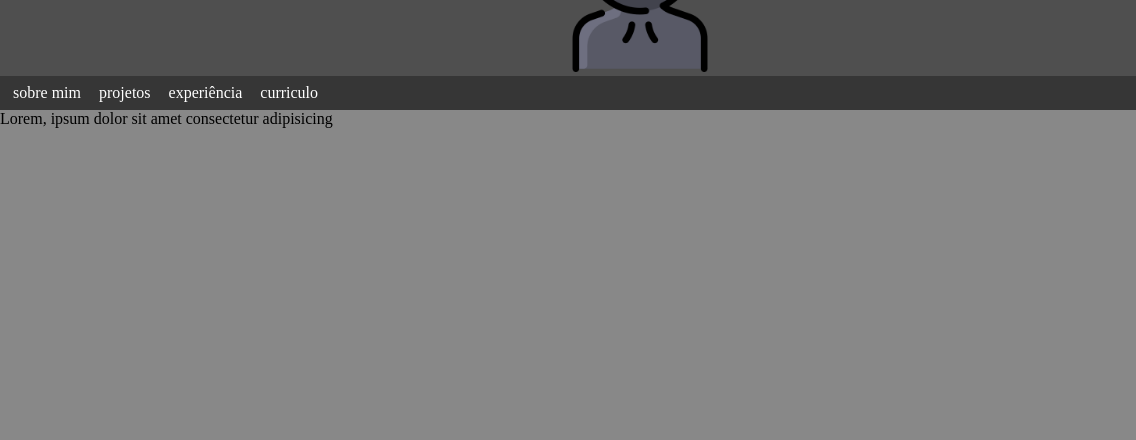
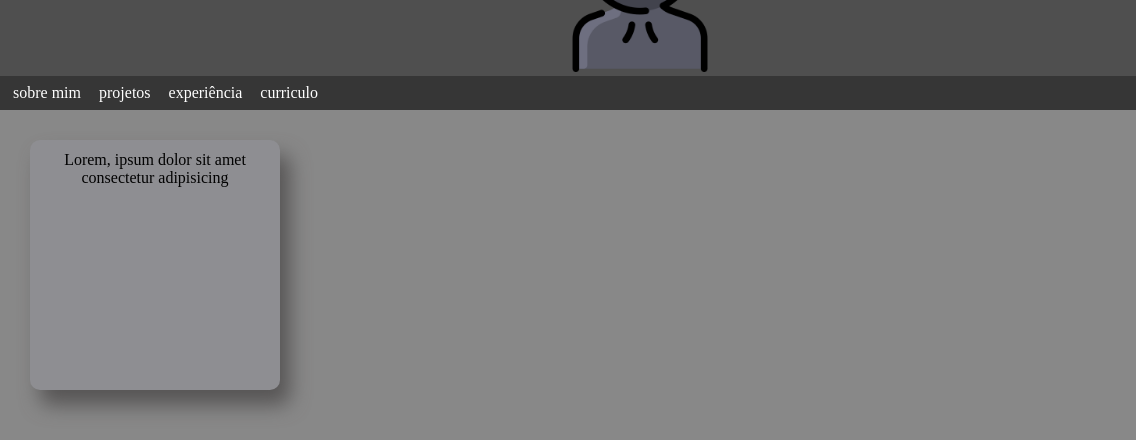
Before and after one commit to lamp1712/portifolio, a plain HTML site: page index.html in a window 1280 px wide. Shown: the part 165-605 px from the top of the page, 0-1136 px from the left. Drawn offline with Linux system fonts and the light colour scheme.

Commit message:
create a style box

```diff
--- a/css/main.css
+++ b/css/main.css
@@ -1,34 +1,15 @@
 .box{
-    width: 100px;
+    color: #020202;
+    background-color: #8e8e92;
+    border: 1px solid rgba(0, 0, 0, 0) ;
+    margin-right: 75%;
+    height: 250px;
+    width: 250px;
+    box-shadow: 10px 15px 20px rgb(87, 85, 85);
+    margin-left: 30px;
+    margin-top: 30px;
+    padding-top: 10px;
+    text-align: center;
+    border-radius: 10px;
+    display: flex;
 }
-.box_top{
-    border: 2px solid #0000;
-    width: 100px;
-    border-bottom: none;
-    margin-left: 2px;
-    height: 7px;
-}
-.box_cont{
-    border-left: 10px solid #0000;
-    border-right: 10px solid #0000;
-    border-bottom: 10px solid #0000;
-    height: 100px;
-    padding: 5px 0px;
-}
-.ac_box {
-    width: 337px;
-}
-.ac_box_top {
-    border: 2px solid #E6E6E6;
-    border-bottom: none;
-    margin-left: 2px;
-    height: 7px;
-    width: 323px;
-}
-.ac_box_cont {
-    border-left: 4px solid #E6E6E6;
-    border-right: 10px solid #E6E6E6;
-    border-bottom: 10px solid #E6E6E6;
-    height: 340px;
-    padding: 5px 0;
-}
--- a/index.html
+++ b/index.html
@@ -6,6 +6,7 @@
     <title>Portifólio Lucas Antonio</title>
     <link rel="stylesheet" href="css/header.css">
     <link rel="stylesheet" href="css/menu.css">
+    <link rel="stylesheet" href="css/main.css">
 </head>
 <body>
     <header class="topo">
@@ -34,11 +35,7 @@
     </nav>
 
     <div class="box">
-        <div class="box_top">
-            <div class="box_cont">
-                <p>Lorem, ipsum dolor sit amet consectetur adipisicing</p>
-            </div>
-        </div>
+        <p>Lorem, ipsum dolor sit amet consectetur adipisicing</p>
     </div>
 </body>
 </html>
```
